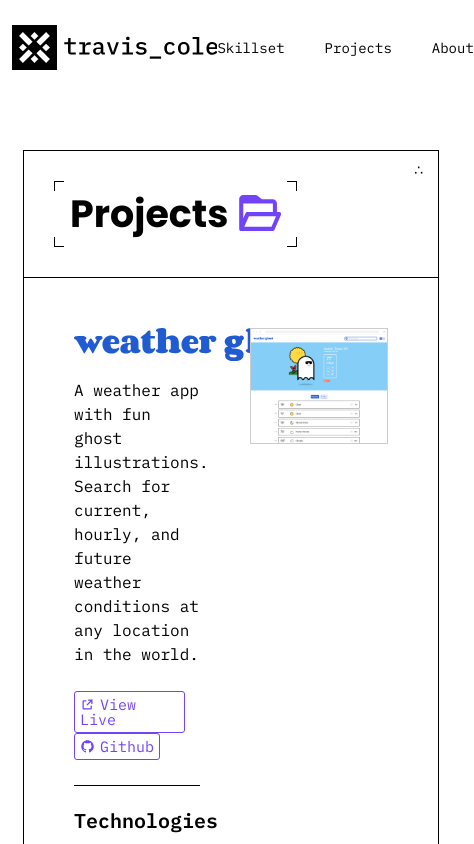
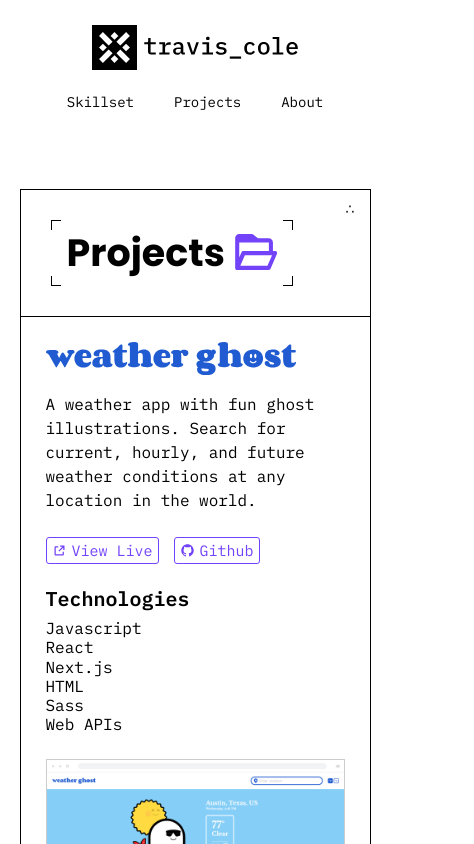
Before and after one commit to iamtraviscole/dev-portfolio, a Next.js app: page /projects in a window 390 px wide. Shown: the top 844 px of the page, 474 px wide, since content can reach past the window. Built offline with nearby package versions, Linux system fonts and the light colour scheme.

Commit message:
mobile styling

```diff
--- a/styles/components/Nav.scss
+++ b/styles/components/Nav.scss
@@ -57,3 +57,15 @@
     }
   }
 }
+
+@media (max-width: 580px) {
+
+  .Nav {
+    flex-direction: column;
+
+    &__links {
+      margin-top: 25px;
+    }
+  }
+
+}
--- a/styles/pages/Index.scss
+++ b/styles/pages/Index.scss
@@ -4,10 +4,11 @@
   flex-direction: column;
   justify-content: center;
   height: 100%;
+  padding: 50px;
 
   &__corners {
 
-    > div {
+    &-corner {
       position: absolute;
       width: 20px;
       height: 20px;
@@ -105,5 +106,32 @@
       }
     }
   }
+}
+
+@media (max-width: 450px) {
+
+  .Index {
+    padding: 50px 25px;
+    height: auto;
+
+    &__skills {
+      margin-top: 50px;
+
+      > ul {
+        align-items: center;
+        flex-wrap: wrap;
+
+        > li {
+          width: 50%;
+          padding-bottom: 25px;
+          justify-content: center;
+
+          &:last-child, &:nth-last-child(2) {
+            padding-bottom: 0;
+          }
+        }
+      }
+    }
+  }
 
 }
--- a/styles/pages/Projects.scss
+++ b/styles/pages/Projects.scss
@@ -20,7 +20,7 @@
       padding-bottom: 15px;
 
       > svg {
-        width: 250px;
+        max-width: 250px;
         fill: #205bd1;
       }
     }
@@ -91,5 +91,33 @@
     margin-left: 25px;
     border: 1px solid var(--color-border-a-tint);
   }
+}
 
+@media (max-width: 850px) {
+
+  .Projects {
+
+    &__project {
+      padding: 25px;
+    }
+
+    &__project-inner-ctr {
+      flex-direction: column;
+    }
+
+    &__project-details {
+      width: 100%;
+
+      &-links {
+        padding-bottom: 0;
+        border-bottom: none;
+      }
+    }
+
+    &__project-ss {
+      width: 100%;
+      margin-top: 25px;
+      margin-left: 0;
+    }
+  }
 }
--- a/styles/pages/Skillset.scss
+++ b/styles/pages/Skillset.scss
@@ -51,5 +51,23 @@
       }
     }
   }
+}
+
+@media (max-width: 800px) {
+
+  .Skillset {
+
+    &__skills {
+
+      &-section {
+        width: 100%;
+        padding: 25px;
+
+        &-heading {
+          margin-top: 10px;
+        }
+      }
+    }
+  }
 
 }
```
